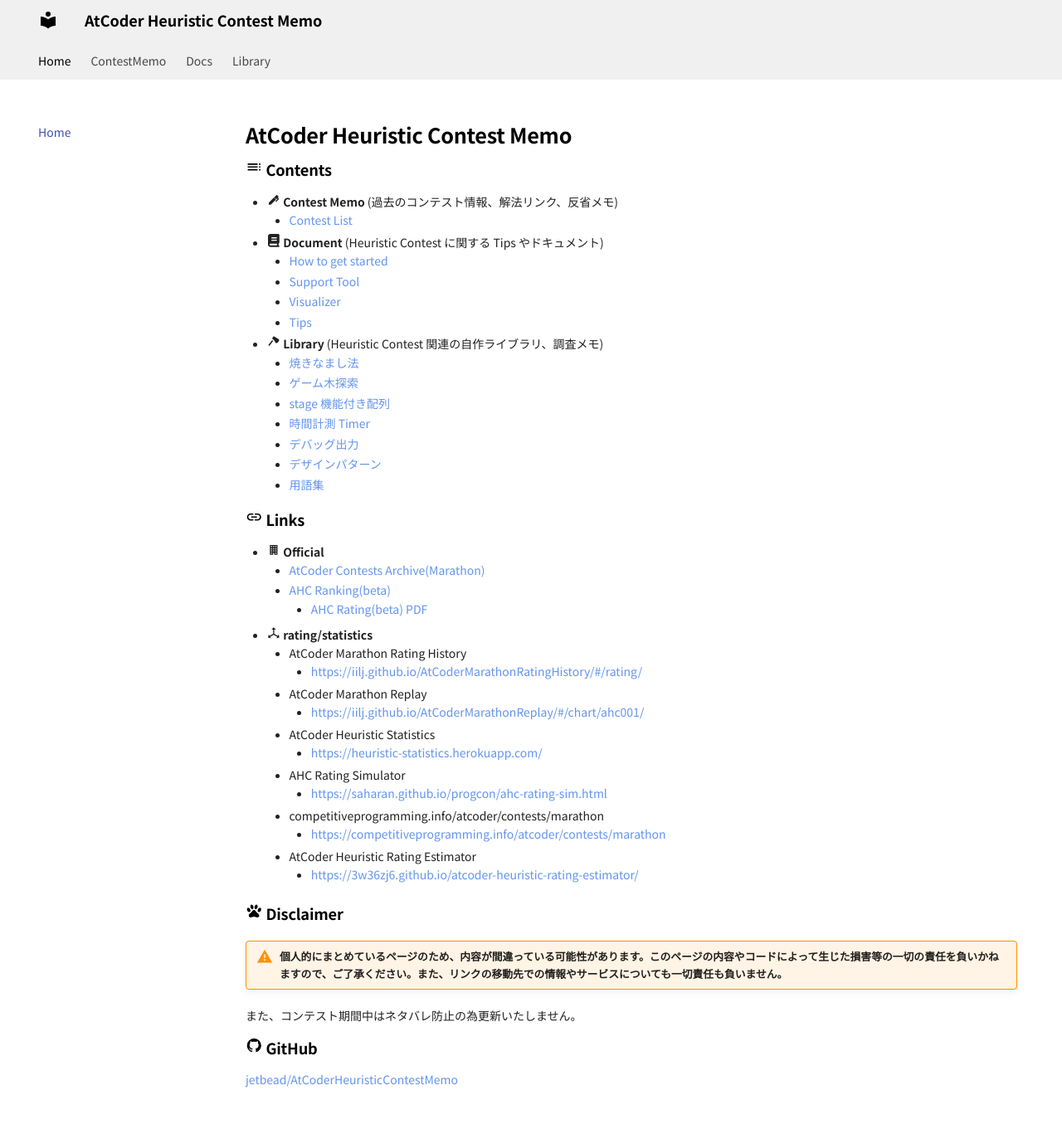
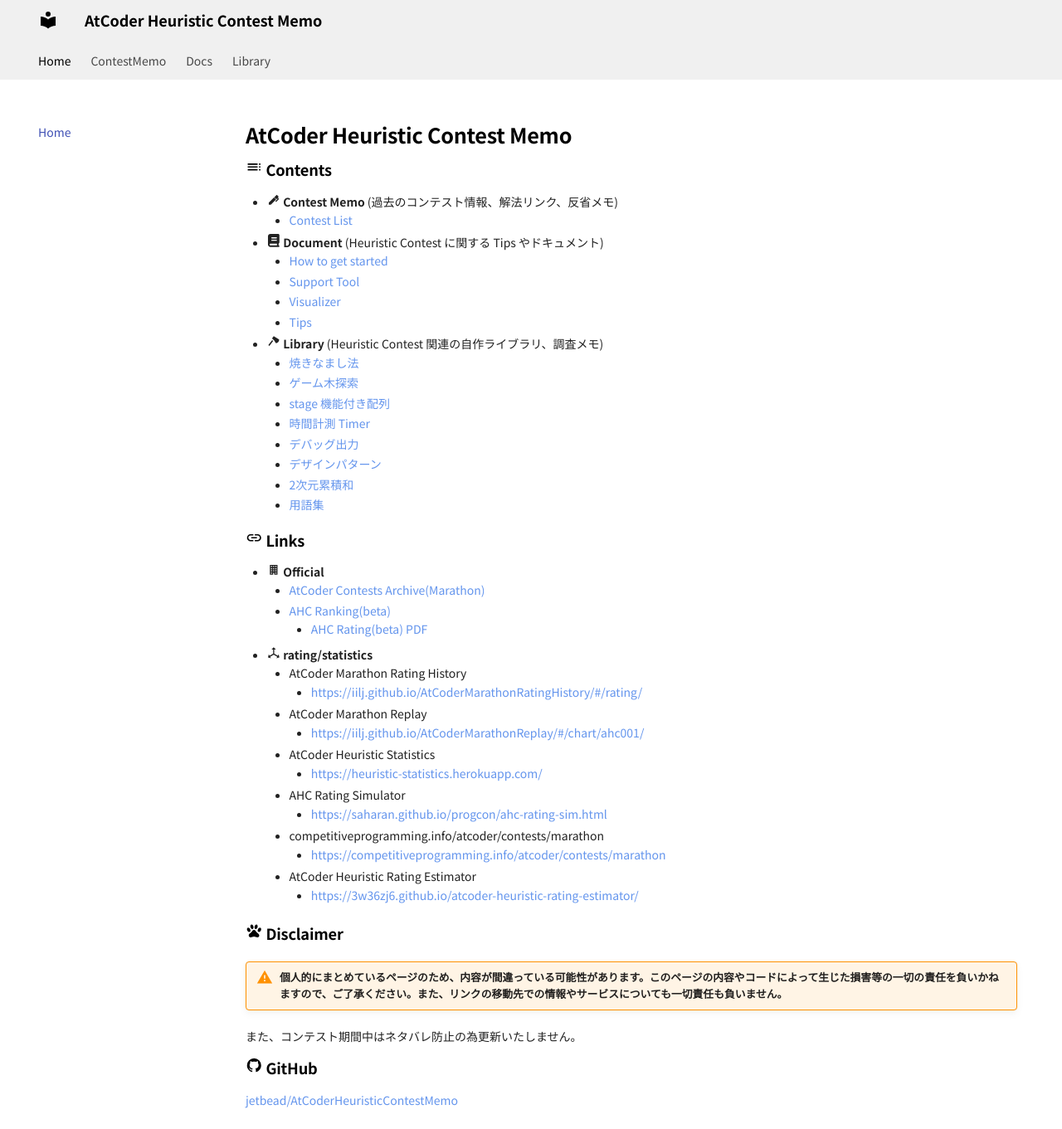
Before and after one commit to jetbead/AtCoderHeuristicContestMemo, an MkDocs documentation site: the page built from docs/index.md, in a window 1280 px wide and 1361 px high. Shown: the whole window at 83% size. Built offline with MkDocs 1.6.1 and Material for MkDocs 9.7.7, drawn with Linux system fonts in a browser that asks for light colours; some web fonts are replaced.

Commit message:
Update index.md

```diff
--- a/docs/index.md
+++ b/docs/index.md
@@ -20,6 +20,7 @@
   - [時間計測 Timer](./Library/timer.md)
   - [デバッグ出力](./Library/debug_print.md)
   - [デザインパターン](./Library/design_pattern.md)
+  - [2次元累積和](./Library/summed_area_table.md)
   - [用語集](./Library/glossary.md)
 
 ## :material-link: Links
```
